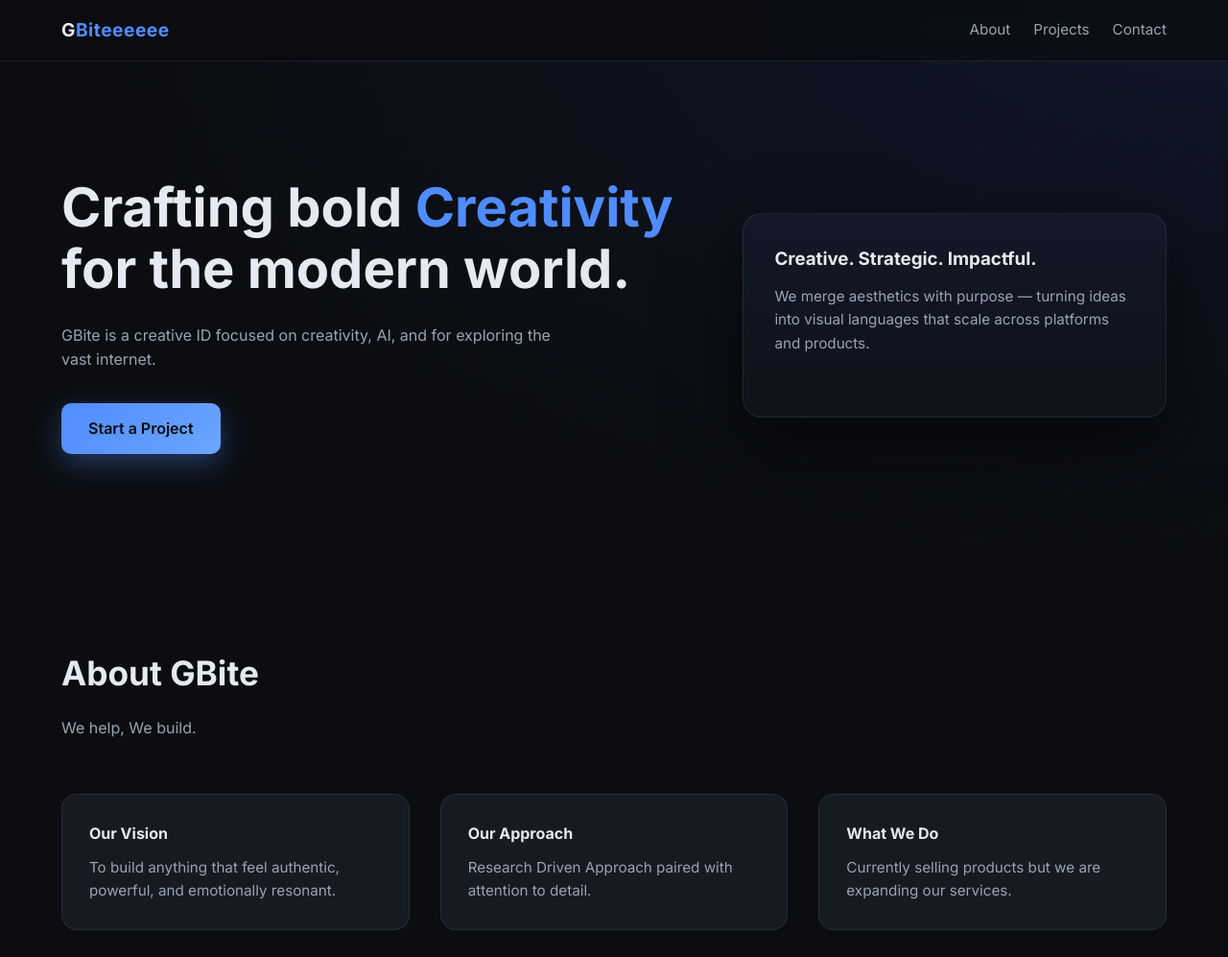
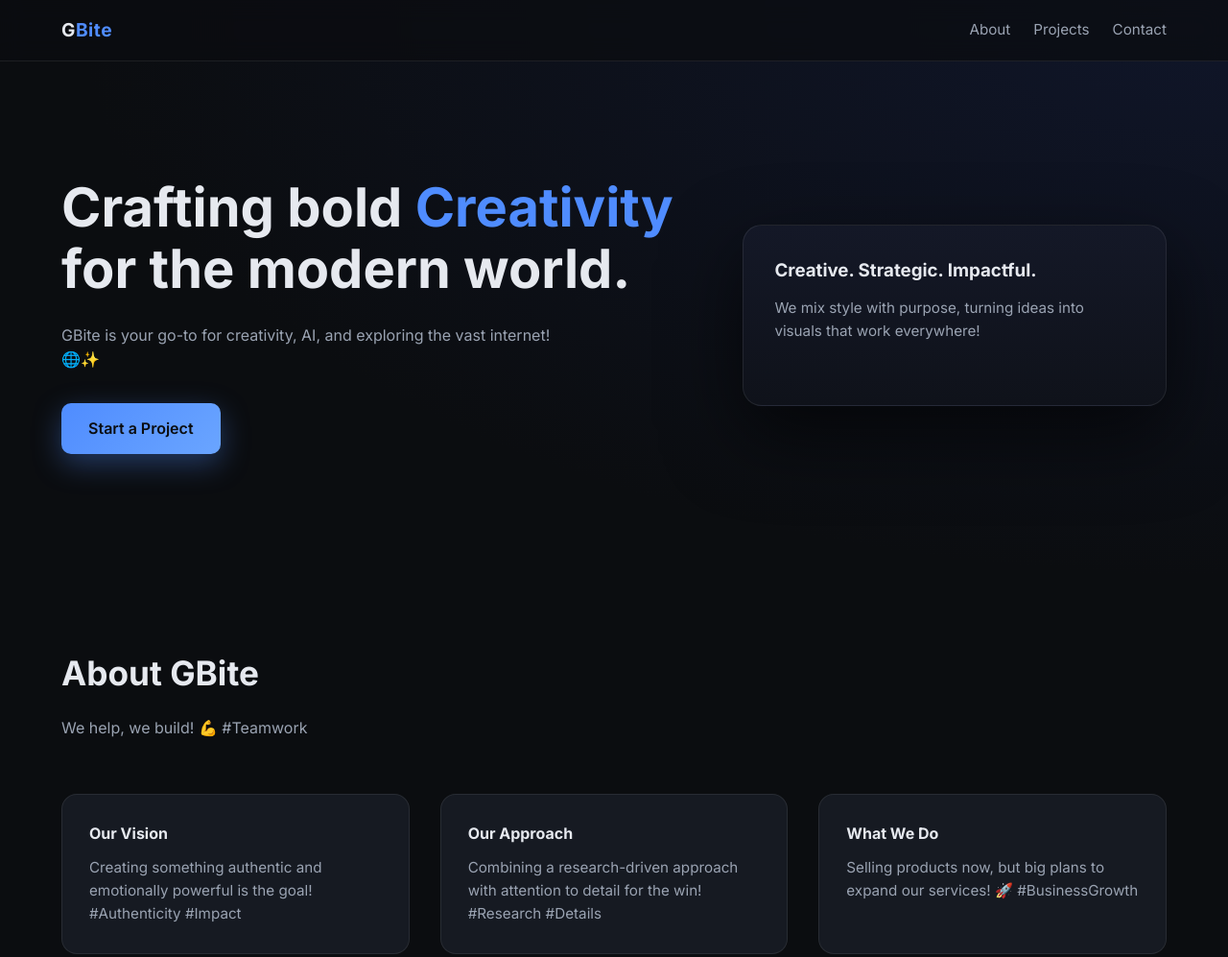
Before and after one commit to ajwadpk/gbite, a plain HTML site: page index.html in a window 1280 px wide. Shown: the top 997 px of the page at 96% size. Drawn offline with Linux system fonts and the light colour scheme.

Commit message:
Update index.html

```diff
--- a/index.html
+++ b/index.html
@@ -218,7 +218,7 @@
 
 <header>
   <nav class="nav">
-    <div class="logo">G<span>Biteeeeee</span></div>
+    <div class="logo">G<span>Bite</span></div>
     <ul>
       <li><a href="#about">About</a></li>
       <li><a href="#projects">Projects</a></li>
@@ -230,30 +230,30 @@
 <section class="hero">
   <div>
     <h1>Crafting bold <span>Creativity</span> for the modern world.</h1>
-    <p>GBite is a creative ID focused on creativity, AI, and for exploring the vast internet.</p>
+    <p>GBite is your go-to for creativity, AI, and exploring the vast internet! 🌐✨</p>
     <a href="#contact" class="cta">Start a Project</a>
   </div>
   <div class="hero-card">
     <h3>Creative. Strategic. Impactful.</h3>
-    <p>We merge aesthetics with purpose — turning ideas into visual languages that scale across platforms and products.</p>
+    <p>We mix style with purpose, turning ideas into visuals that work everywhere!</p>
   </div>
 </section>
 
 <section id="about">
   <h2>About GBite</h2>
-  <p>We help, We build.</p>
+  <p>We help, we build! 💪 #Teamwork</p>
   <div class="about-grid">
     <div class="about-card">
       <h4>Our Vision</h4>
-      <p>To build anything that feel authentic, powerful, and emotionally resonant.</p>
+      <p>Creating something authentic and emotionally powerful is the goal! #Authenticity #Impact</p>
     </div>
     <div class="about-card">
       <h4>Our Approach</h4>
-      <p>Research Driven Approach paired with attention to detail.</p>
+      <p>Combining a research-driven approach with attention to detail for the win! #Research #Details</p>
     </div>
     <div class="about-card">
       <h4>What We Do</h4>
-      <p>Currently selling products but we are expanding our services.</p>
+      <p>Selling products now, but big plans to expand our services! 🚀 #BusinessGrowth</p>
     </div>
   </div>
 </section>
@@ -282,11 +282,11 @@
 
 <section id="contact">
   <h2>Let’s Work Together</h2>
-  <p>Have a project in mind or just want to explore ideas? We’d love to hear from you.</p>
+  <p>Got a project idea or just want to brainstorm? We’d love to chat!</p>
   <div class="contact-box">
     <div>
       <h4>Get in Touch</h4>
-      <p>Email us to start a conversation about your brand, product, or creative vision.</p>
+      <p>📧 Email us to kick off a convo about your brand, product, or creative vision! #LetsTalk</p>
       <a href="mailto:freegbite@gmail.com">freegbite@gmail.com</a>
     </div>
     <div>
```
